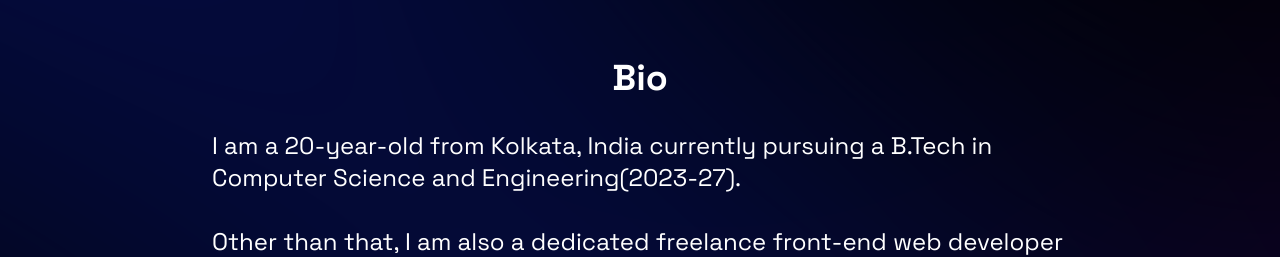
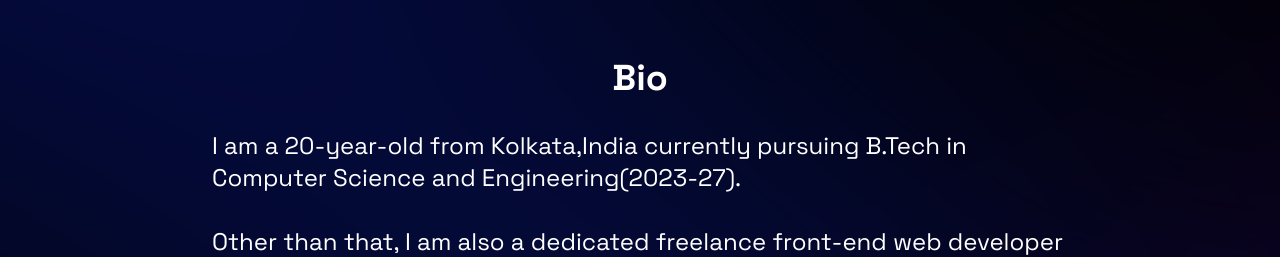
Before and after one commit to Ayush215mb/Ayush215mb-Portfolio, a React (Vite) app: page / in a window 1280 px wide. Shown: the part 1520-1777 px from the top of the page. Built offline with nearby package versions, Linux system fonts and the light colour scheme.

Commit message:
corrected grammatical error

```diff
--- a/src/Components/Bio.jsx
+++ b/src/Components/Bio.jsx
@@ -13,8 +13,8 @@ const Bio = () => {
             whileInView={"show"}
             viewport={{ once: true, amount: 0.7 }}
           >
-            I am a 20-year-old from Kolkata, India currently pursuing a B.Tech
-            in Computer Science and Engineering(2023-27).
+            I am a 20-year-old from Kolkata,India currently pursuing B.Tech in
+            Computer Science and Engineering(2023-27).
           </motion.p>
           <motion.p
             variants={fadeIn("right", 0.4)}
```
